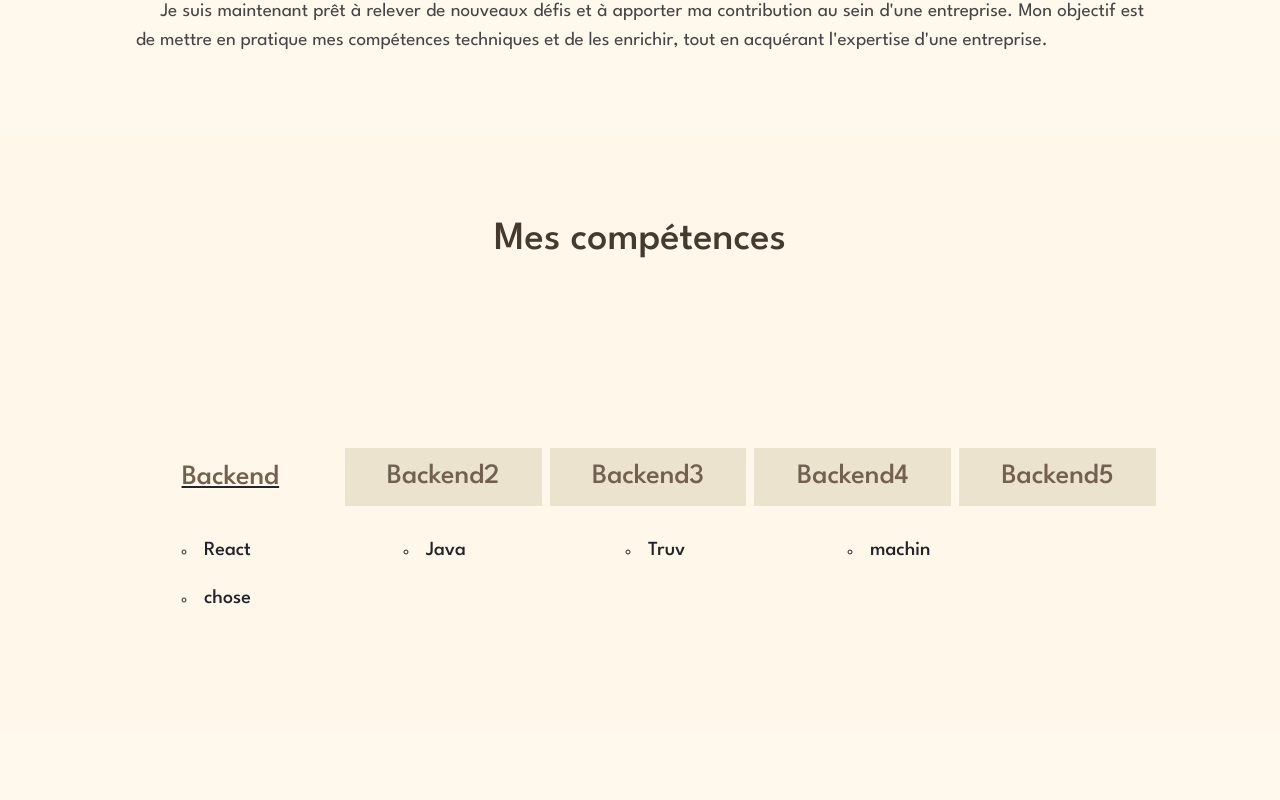
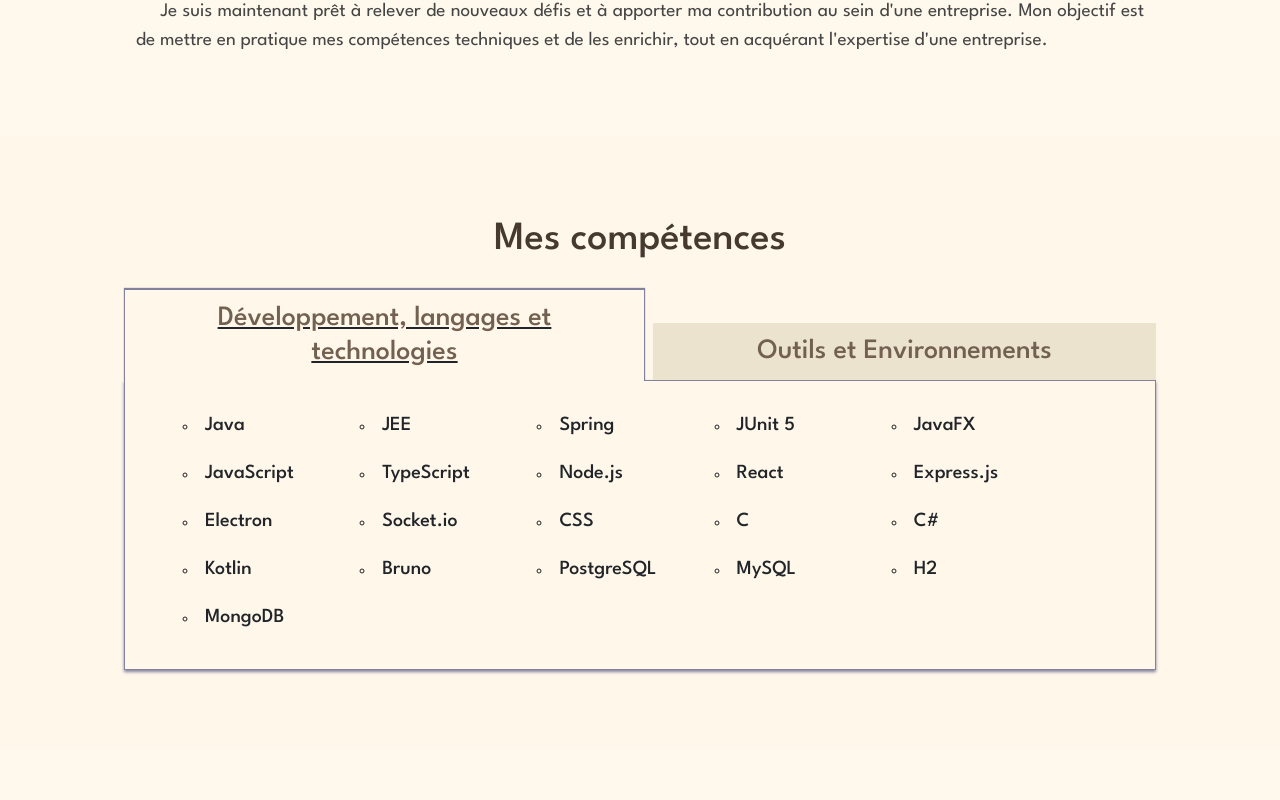
Before and after one commit to theoengelaere/theoengelaere.github.io, a React (Vite) app: page / in a window 1280 px wide. Shown: the part 1280-2080 px from the top of the page. Built offline with nearby package versions, Linux system fonts and the light colour scheme.

Commit message:
rework liste compétences

```diff
--- a/src/App.tsx
+++ b/src/App.tsx
@@ -4,10 +4,9 @@ import Projects from './features/projects/Projects';
 import Contact from './features/contact/Contact';
 import { Container } from 'react-bootstrap';
 import About from './features/about/About';
-import Skills from './features/skills/Skills';
 import Carrer from './features/experiences/Career';
 import { useRef, useEffect } from 'react';
-import Skill2 from './features/skills/Skill2';
+import Skills from './features/skills/Skills2';
 
 // const sections: Section[] = [
 // 	{ route: '/', label: 'A Propos', mainElement: <Home /> },
@@ -35,8 +34,7 @@ function App() {
 			<Container className="features">
 				<Home />
 				<About ref={el => (sectionRefs.current[0] = el!)} />
-				{/* <Skills ref={el => (sectionRefs.current[1] = el!)} /> */}
-				<Skill2 />
+				<Skills ref={el => (sectionRefs.current[1] = el!)} />
 				<Projects ref={el => (sectionRefs.current[2] = el!)} />
 				<Carrer ref={el => (sectionRefs.current[3] = el!)} />
 				<Contact ref={el => (sectionRefs.current[4] = el!)} />
--- a/src/css/main.css
+++ b/src/css/main.css
@@ -241,9 +241,9 @@ select:focus {
 }
 
 .skills-nav-item {
-	/* border: 1px solid var(--neutral-dark) !important;
+	border: 1px solid var(--neutral-dark) !important;
 	border-bottom: 0 !important;
-	border-top-right-radius: 15px 15px;
+	/* border-top-right-radius: 15px 15px;
 	border-top-left-radius: 15px 15px; */
 	/* background-color: #dad3c7 !important; */
 	transition: all 0.3s;
@@ -259,29 +259,30 @@ select:focus {
 		padding-right: 20px !important;
 		text-decoration: underline;
 		position: relative;
+		box-shadow: 0 -1px 1px var(--neutral-dark);
 		top: 1px; /* Déplace légèrement l'onglet vers le bas */
 
 		background-color: var(--main-bg-color);
-		/* z-index: 2; */
+		/* z-index: -1; */
 	}
 }
 
 .skill-card-container {
-	/* border: 1px solid var(--neutral-dark) !important; */
+	border: 1px solid var(--neutral-dark) !important;
+	box-shadow: 0 2px 3px var(--neutral-dark);
 }
 
 .skill-card-container,
 .skill-card-container * {
 	background-color: var(--main-bg-color) !important;
-	/* background-color: #d0cac0 !important;
-	width: 100%; */
+	/* background-color: #fffaf2 !important; */
 }
 
 .skill-item {
 	display: list-item;
 	list-style: circle;
 	position: relative;
-	/* font-family: 'Gill Sans', 'Gill Sans MT', Calibri, 'Trebuchet MS', sans-serif !important; */
+	min-width: 150px;
 }
 
 .skill-item-description {
--- a/src/features/skills/Skill2.tsx
+++ /dev/null
@@ -1,192 +0,0 @@
-import { useState } from 'react';
-import { Card, CardBody, CardTitle, Container, Row } from 'react-bootstrap';
-
-const Skill = [
-	{
-		title: 'Backend',
-		skills: [
-			{
-				title: 'React',
-				description: 'Lorem ipsum, blabla bla bla bla oui oui oui oui',
-			},
-			{
-				title: 'Java',
-				description: 'Lorem ipsum, blabla bla bla bla oui oui oui oui',
-			},
-			{
-				title: 'Truv',
-				description: 'Lorem ipsum, blabla bla bla bla oui oui oui oui',
-			},
-			{
-				title: 'machin',
-				description: 'Lorem ipsum, blabla bla bla bla oui oui oui oui',
-			},
-			{
-				title: 'chose',
-				description: 'Lorem ipsum, blabla bla bla bla oui oui oui oui',
-			},
-		],
-	},
-	{
-		title: 'Backend2',
-		skills: [
-			{
-				title: 'React',
-				description: 'Lorem ipsum, blabla bla bla bla oui oui oui oui',
-			},
-			{
-				title: 'Java',
-				description: 'Lorem ipsum, blabla bla bla bla oui oui oui oui',
-			},
-			{
-				title: 'Truv',
-				description: 'Lorem ipsum, blabla bla bla bla oui oui oui oui',
-			},
-			{
-				title: 'machin',
-				description: 'Lorem ipsum, blabla bla bla bla oui oui oui oui',
-			},
-			{
-				title: 'chose',
-				description: 'Lorem ipsum, blabla bla bla bla oui oui oui oui',
-			},
-		],
-	},
-	{
-		title: 'Backend3',
-		skills: [
-			{
-				title: 'React',
-				description: 'Lorem ipsum, blabla bla bla bla oui oui oui oui',
-			},
-			{
-				title: 'Java',
-				description: 'Lorem ipsum, blabla bla bla bla oui oui oui oui',
-			},
-			{
-				title: 'Truv',
-				description: 'Lorem ipsum, blabla bla bla bla oui oui oui oui',
-			},
-			{
-				title: 'machin',
-				description: 'Lorem ipsum, blabla bla bla bla oui oui oui oui',
-			},
-			{
-				title: 'chose',
-				description: 'Lorem ipsum, blabla bla bla bla oui oui oui oui',
-			},
-		],
-	},
-	{
-		title: 'Backend4',
-		skills: [
-			{
-				title: 'React',
-				description: 'Lorem ipsum, blabla bla bla bla oui oui oui oui',
-			},
-			{
-				title: 'Java',
-				description: 'Lorem ipsum, blabla bla bla bla oui oui oui oui',
-			},
-			{
-				title: 'Truv',
-				description: 'Lorem ipsum, blabla bla bla bla oui oui oui oui',
-			},
-			{
-				title: 'machin',
-				description: 'Lorem ipsum, blabla bla bla bla oui oui oui oui',
-			},
-			{
-				title: 'chose',
-				description: 'Lorem ipsum, blabla bla bla bla oui oui oui oui',
-			},
-		],
-	},
-	{
-		title: 'Backend5',
-		skills: [
-			{
-				title: 'React',
-				description: 'Lorem ipsum, blabla bla bla bla oui oui oui oui',
-			},
-			{
-				title: 'Java',
-				description: 'Lorem ipsum, blabla bla bla bla oui oui oui oui',
-			},
-			{
-				title: 'Truv',
-				description: 'Lorem ipsum, blabla bla bla bla oui oui oui oui',
-			},
-			{
-				title: 'machin',
-				description: 'Lorem ipsum, blabla bla bla bla oui oui oui oui',
-			},
-			{
-				title: 'chose',
-				description: 'Lorem ipsum, blabla bla bla bla oui oui oui oui',
-			},
-		],
-	},
-];
-
-export default function Skill2() {
-	const [skillList, setSkillList] = useState<any>(Skill[0]);
-
-	console.log(skillList);
-
-	return (
-		<section id="competences" className="skills banner">
-			<Container>
-				<Row className="section-title">
-					<div className="col-12">
-						<h1>Mes compétences</h1>
-					</div>
-				</Row>
-			</Container>
-			<Container>
-				<Row className="align-items-end justify-content-center pb-0 gap-2 skills-nav">
-					{Skill.map(s => (
-						<div
-							className={`col col-lg col-sm-3 py-1 skills-nav-item ${skillList.title == s.title ? 'active' : ''}`}
-							key={s.title}
-							onClick={() => setSkillList(s)}
-						>
-							<a
-								className=""
-								href="..."
-								style={{
-									textDecoration: 'inherit',
-									color: 'inherit',
-									height: '100%',
-								}}
-								onClick={e => e.preventDefault()}
-							>
-								<h3 className="w-100 m-auto py-2">{s.title}</h3>
-							</a>
-						</div>
-					))}
-				</Row>
-				<Row className="skill-card-container p-2">
-					<Card>
-						{/* <CardTitle className="display-6">{skillList.title}</CardTitle> */}
-						<CardBody>
-							<Row className="justify-content-start align-items-center margin-auto skill-list px-lg-5 ox-md-1 p-0">
-								{skillList.skills.map((s, i) => (
-									<div
-										className="col col-lg-3 col-md-4 col-sm-6 skill-item py-2 ps-2 "
-										key={i}
-									>
-										<h5 className="text-start">{s.title}</h5>
-										<span className="skill-item-description p-2 border rounded-4">
-											{s.description}
-										</span>
-									</div>
-								))}
-							</Row>
-						</CardBody>
-					</Card>
-				</Row>
-			</Container>
-		</section>
-	);
-}
--- /dev/null
+++ b/src/features/skills/Skills2.tsx
@@ -0,0 +1,64 @@
+import { forwardRef, useState } from 'react';
+import { Card, CardBody, Container, Row } from 'react-bootstrap';
+import skills from './skills.json';
+
+interface SkillList {
+	title: string;
+	list: string[];
+}
+
+const Skills = forwardRef<HTMLDivElement>((_, ref) => {
+	const [skillList, setSkillList] = useState<SkillList>(skills[0]);
+	return (
+		<section id="competences" className="skills banner" ref={ref}>
+			<Container>
+				<Row className="section-title">
+					<div className="col-12">
+						<h1>Mes compétences</h1>
+					</div>
+				</Row>
+				<Row className="align-items-end justify-content-center pb-0 gap-2 skills-nav">
+					{skills.map(s => (
+						<div
+							className={`col py-1 skills-nav-item ${skillList.title == s.title ? 'active' : ''}`}
+							key={s.title}
+							onClick={() => setSkillList(s)}
+						>
+							<a
+								className=""
+								href="..."
+								style={{
+									textDecoration: 'inherit',
+									color: 'inherit',
+									height: '100%',
+								}}
+								onClick={e => e.preventDefault()}
+							>
+								<h3 className="w-100 m-auto py-2">{s.title}</h3>
+							</a>
+						</div>
+					))}
+				</Row>
+				<Row className="skill-card-container p-2">
+					<Card>
+						{/* <CardTitle className="display-6">{skillList.title}</CardTitle> */}
+						<CardBody>
+							<Row className="justify-content-start align-items-center margin-auto skill-list px-lg-5 ox-md-3 p-0">
+								{skillList.list.map((s, i) => (
+									<div className="col skill-item py-2 ps-2 " key={i}>
+										<h5 className="text-start">{s}</h5>
+										{/* <span className="skill-item-description p-2 border rounded-4">
+											{s}
+										</span> */}
+									</div>
+								))}
+							</Row>
+						</CardBody>
+					</Card>
+				</Row>
+			</Container>
+		</section>
+	);
+});
+
+export default Skills;
--- /dev/null
+++ b/src/features/skills/skills.json
@@ -0,0 +1,44 @@
+[
+	{
+		"title": "Développement, langages et technologies",
+		"list": [
+			"Java",
+			"JEE",
+			"Spring",
+			"JUnit 5",
+			"JavaFX",
+			"JavaScript",
+			"TypeScript",
+			"Node.js",
+			"React",
+			"Express.js",
+			"Electron",
+			"Socket.io",
+			"CSS",
+			"C",
+			"C#",
+			"Kotlin",
+			"Bruno",
+			"PostgreSQL",
+			"MySQL",
+			" H2",
+			"MongoDB"
+		]
+	},
+	{
+		"title": "Outils et Environnements",
+		"list": [
+			"Git",
+			"GitHub",
+			"GitLab",
+			"Maven",
+			"Docker",
+			"Tomcat",
+			"GitLab-CI",
+			"IntelliJ IDEA",
+			"VSCode",
+			"Debian",
+			"Windows"
+		]
+	}
+]
```
